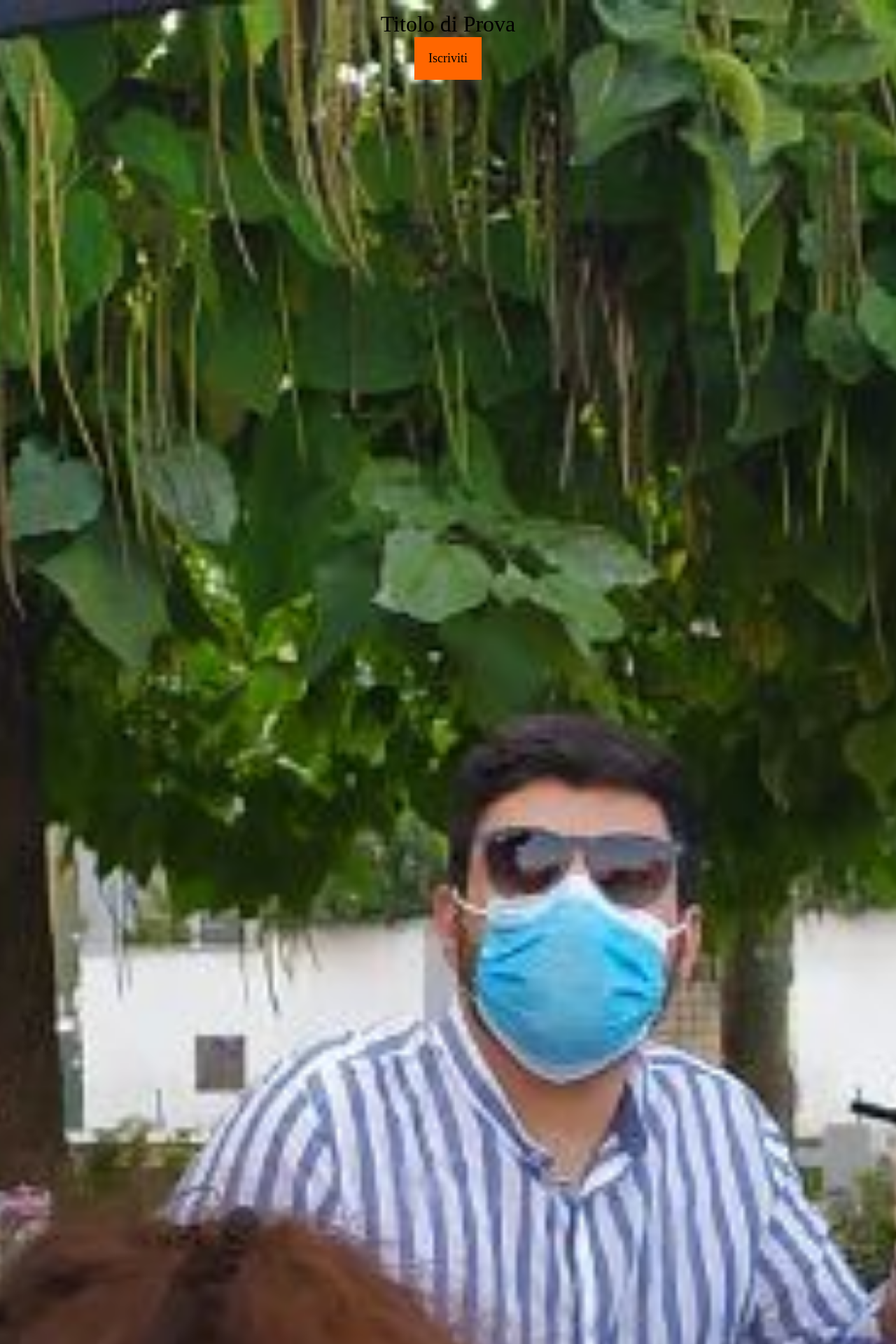
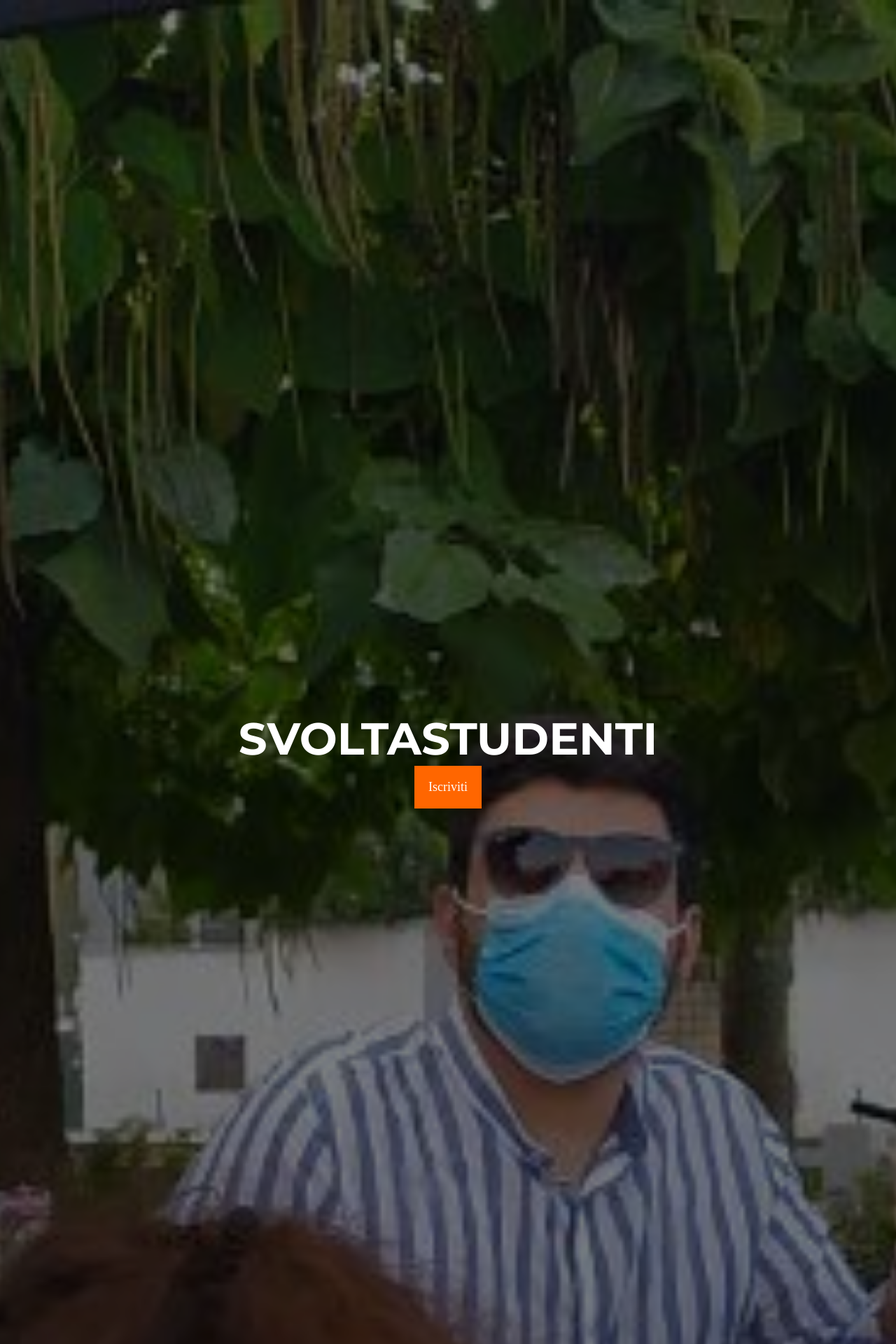
Before and after one commit to francesca-palladino/blog.svoltastudenti.it, a Jekyll site: the page index.html, which Jekyll copies as it is, in a window 1280 px wide. Shown: the top 1920 px of the page at 70% size. Built offline with Jekyll 4.4.1, drawn with Linux system fonts in a browser that asks for light colours.

Commit message:
Update index.html

```diff
--- a/index.html
+++ b/index.html
@@ -1,15 +1,27 @@
 <!DOCTYPE html>
 <html>
+
 <head>
 	<title></title>
 	<style>
+		@import url('https://fonts.googleapis.com/css2?family=Montserrat:wght@700&display=swap');
+
 		* {
 			box-sizing: border-box;
 		}
 
-		html, body {
+		html,
+		body {
 			padding: 0;
 			margin: 0;
+		}
+
+		#bar ul {
+			padding-left: 0px;
+		}
+
+		#bar ul li {
+			list-style-type: none;
 		}
 
 		#content {
@@ -20,9 +32,9 @@
 			overflow-y: auto;
 			top: 0;
 			width: 100%;
-		    scroll-snap-type: mandatory;
-    		scroll-snap-points-y: repeat(100vh);
-    		scroll-snap-type: y mandatory;
+			scroll-snap-type: mandatory;
+			scroll-snap-points-y: repeat(100vh);
+			scroll-snap-type: y mandatory;
 		}
 
 		#content section {
@@ -40,14 +52,34 @@
 		}
 
 		#content section .title {
-			font-size: xx-large;
+			z-index: 3;
+			color: white;
+			font-size: 5vw;
+			font-family: 'Montserrat', sans-serif;
+			padding-top: 20vh;
 		}
 
 		#content section .btn {
+			z-index: 3;
+			color: white;
 			font-size: large;
 			padding: 20px;
 			background-color: #FF6600;
 		}
+
+		#content section .overlay {
+			left: 0;
+			top: 0;
+			height: 100vh;
+			width: 100vw;
+			position: absolute;
+			padding: 0%;
+			margin: 0;
+			z-index: 2;
+			background-color: black;
+			opacity: 0.5;
+		}
+
 		#bar {
 			position: fixed;
 			right: 0;
@@ -63,20 +95,29 @@
 		#bar ul {
 			background-color: white;
 		}
+
 		.backgroundImage {
-			background-origin:padding-box;
-			background-position:center;
-			background-repeat:no-repeat;
-			background-size:cover;
-			background-color:gray;
+			background-origin: padding-box;
+			background-position: center;
+			background-repeat: no-repeat;
+			background-size: cover;
+			background-color: black;
+		}
+
+		@media only screen and (max-width: 800px) {
+			#content section .title {
+				font-size: 7vw;
+			}
 		}
 	</style>
 </head>
+
 <body>
 	<div id="content">
 		<a name="a"></a>
 		<section class="backgroundImage" style="background-image: url(assets/img/home1.jpeg)">
-			<div class="title">Titolo di Prova</div>
+			<div class="overlay"></div>
+			<div class="title">SVOLTASTUDENTI</div>
 			<div class="btn">Iscriviti</div>
 		</section>
 		<a name="b"></a>
@@ -123,4 +164,5 @@
 		</ul>
 	</div>
 </body>
+
 </html>
```
